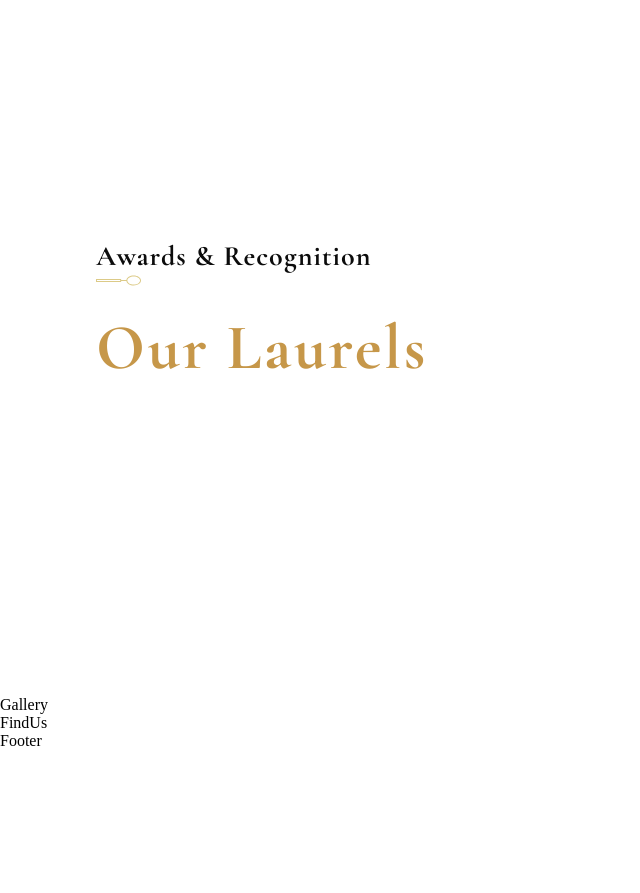
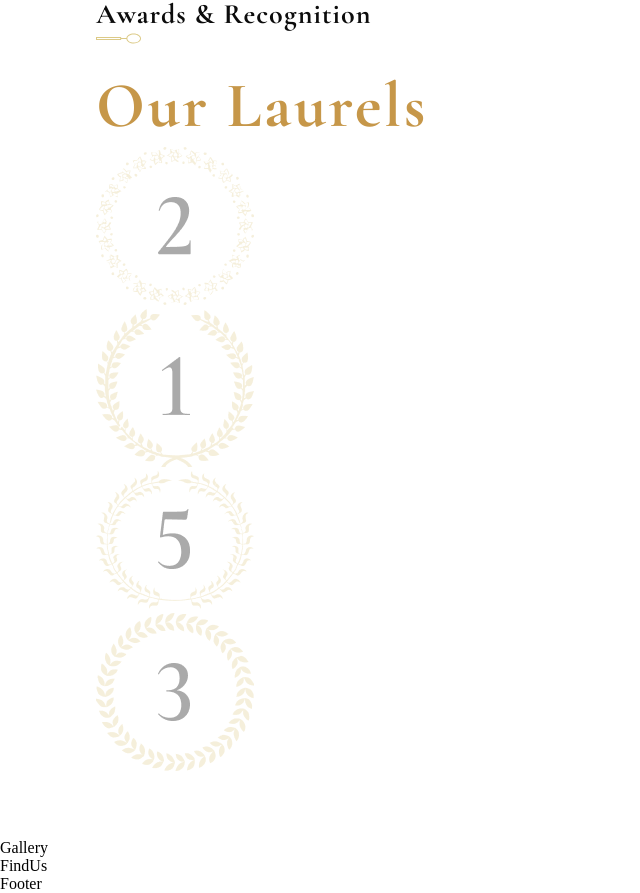
Before and after one commit to tsongtheng/GlobalFlavors, a React (Create React App) app: page / in a window 1280 px wide. Shown: the part 4586-5479 px from the top of the page, without its empty margins (0-640 px from the left). Before the commit the page ends 5336 px from the top, so only its background shows below. Built offline with nearby package versions, Linux system fonts and the light colour scheme.

Commit message:
add award images

```diff
--- a/src/container/Laurels/Laurels.jsx
+++ b/src/container/Laurels/Laurels.jsx
@@ -4,11 +4,25 @@ import { SubHeading } from "../../components";
 import { data, images } from "../../constants";
 import "./Laurels.css";
 
+const AwardCard = ({ award: { imgUrl, title, subtitle } }) => {
+  return (
+    <div className="app__laurels_awards-card">
+      <img src={imgUrl} alt="award" />
+    </div>
+  );
+};
+
 const Laurels = () => (
   <div className="app__wrapper section__padding" id="awards">
     <div className="app__wrapper_info">
       <SubHeading title="Awards & recognition" />
       <h1 className="headtext__baskerville">Our Laurels</h1>
+
+      <div className="app__laurels_awards">
+        {data.awards.map((award) => (
+          <AwardCard award={award} key={award.title} />
+        ))}
+      </div>
     </div>
     <div className="app__wrapper_img"></div>
   </div>
```
